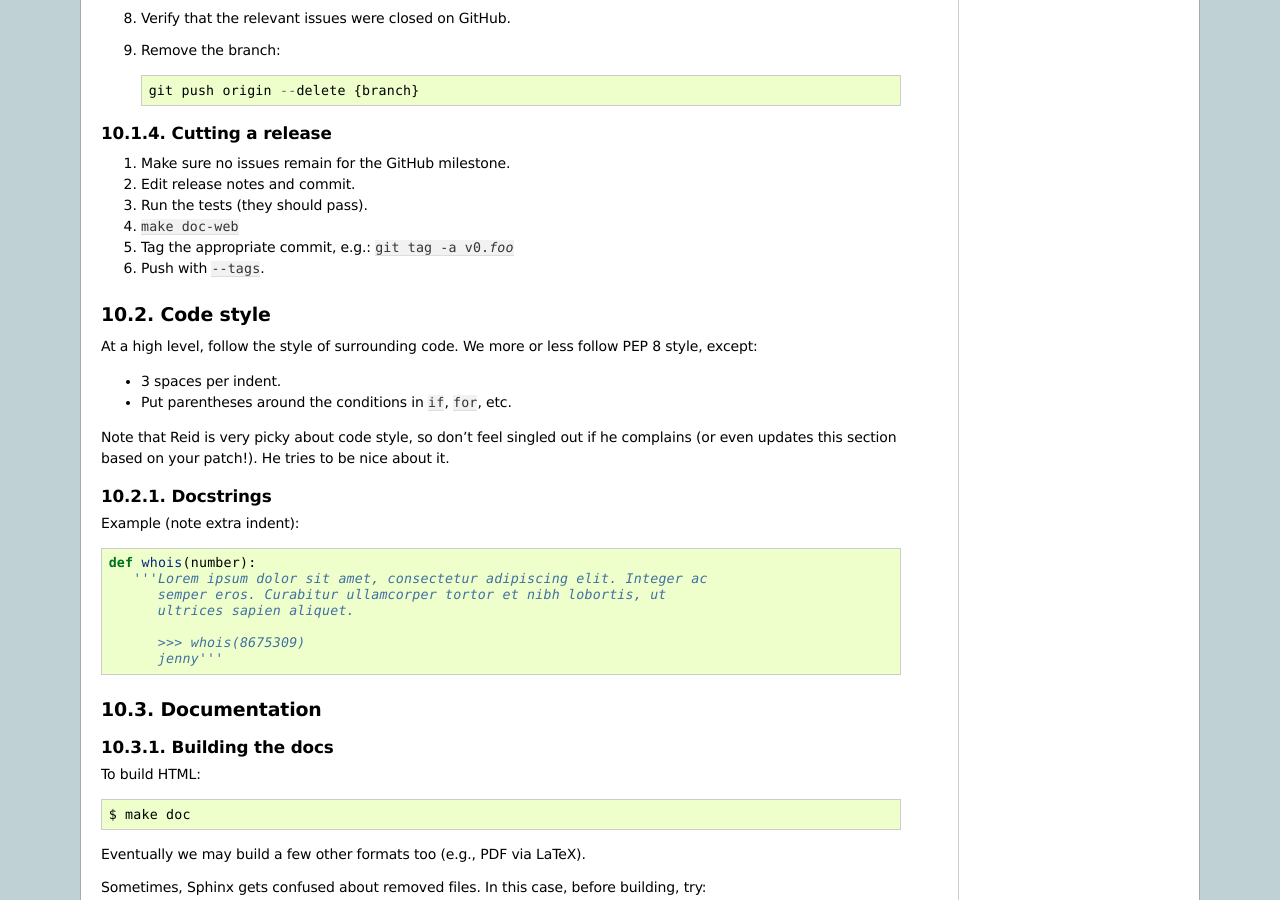
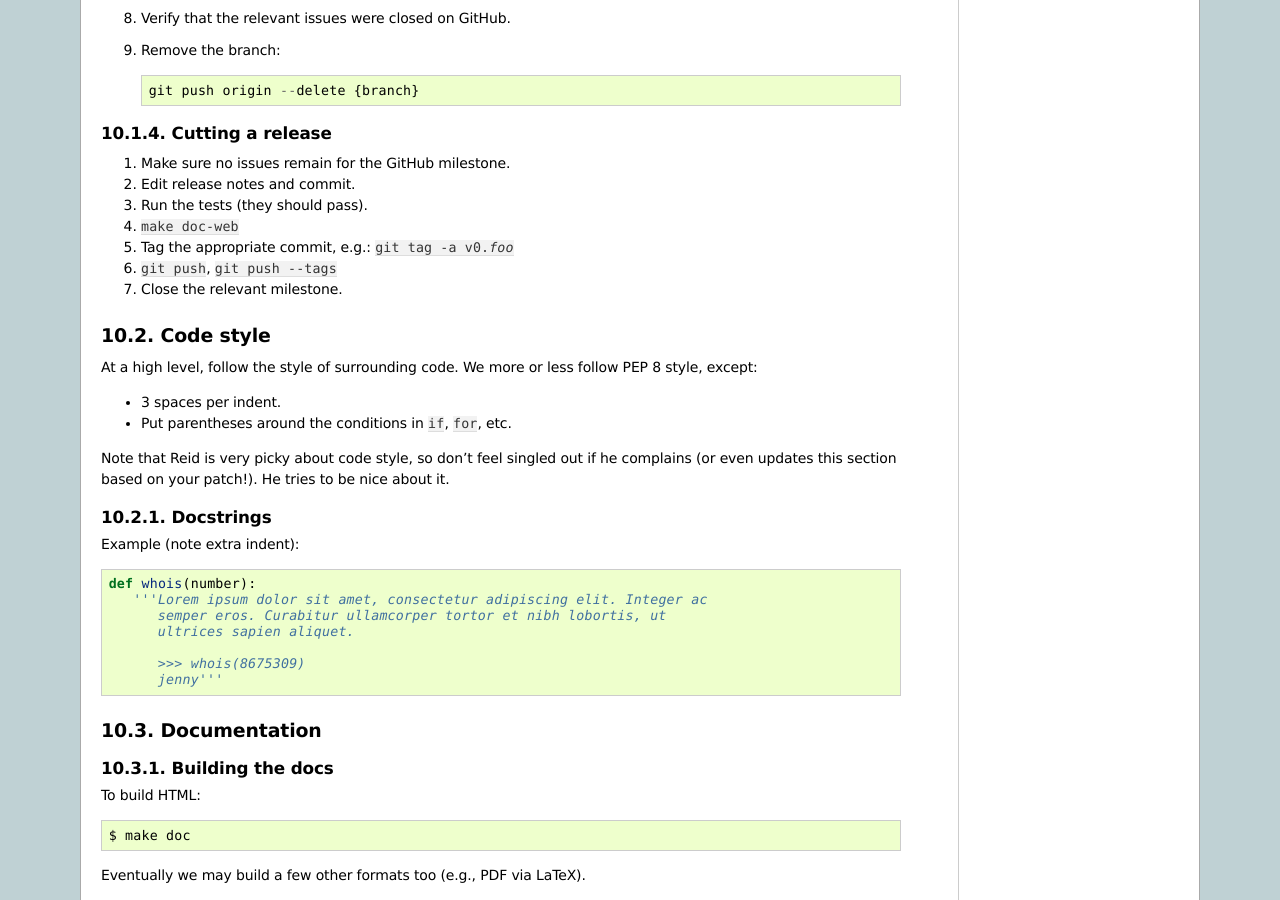
Before and after one commit to reidpr/quac, a Sphinx documentation site: the page built from sphinx/contributing.rst, in a window 1280 px wide and 900 px high, scrolled down 1368 px. Built offline with Sphinx 7.4.7, drawn with Linux system fonts in a browser that asks for light colours; formulas are drawn with MathJax 3.

Commit message:
clarify pushing, close milestone

```diff
--- a/sphinx/contributing.rst
+++ b/sphinx/contributing.rst
@@ -109,7 +109,8 @@ Cutting a release
 #. Run the tests (they should pass).
 #. ``make doc-web``
 #. Tag the appropriate commit, e.g.: :samp:`git tag -a v0.{foo}`
-#. Push with ``--tags``.
+#. ``git push``, ``git push --tags``
+#. Close the relevant milestone.
 
 
 Code style
```
